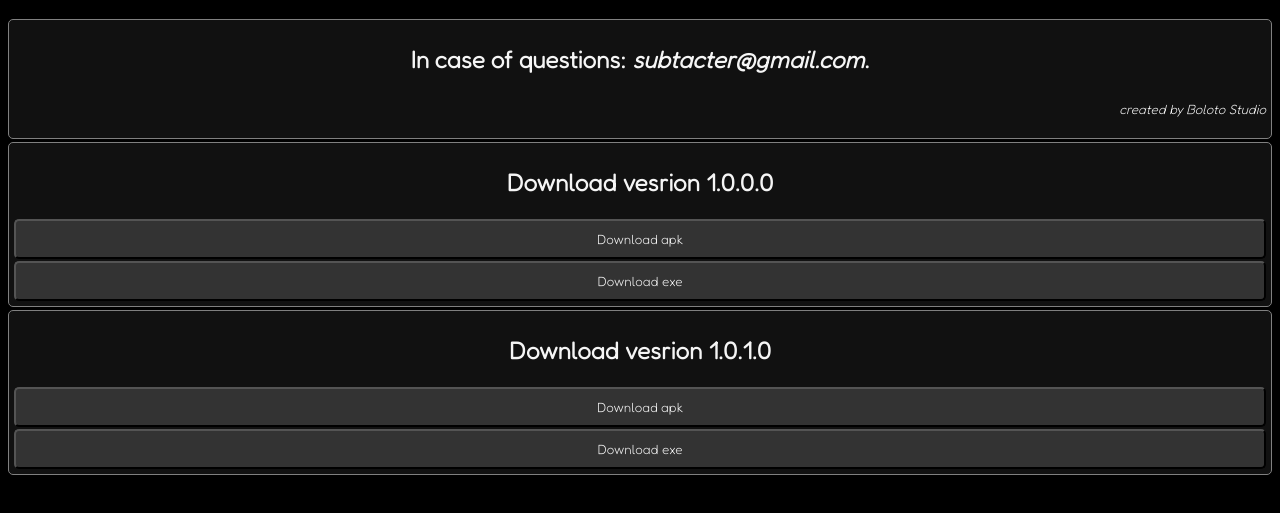
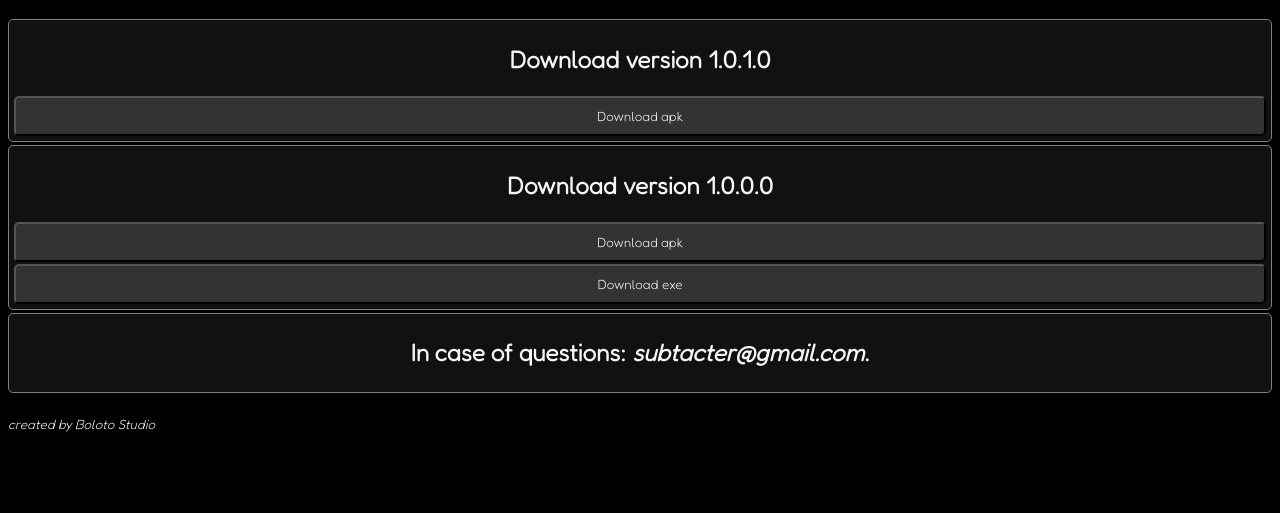
Before and after one commit to tacterex/boloto_downloader_d1, a plain HTML site: page index.html in a window 1280 px wide. Shown: the part 63-576 px from the top of the page. Drawn offline with Linux system fonts and the light colour scheme.

Commit message:
Update index.html

```diff
--- a/index.html
+++ b/index.html
@@ -1,5 +1,6 @@
 <!DOCTYPE html>
 <html lang="en">
+
 <head>
     <meta charset="UTF-8">
     <meta http-equiv="X-UA-Compatible" content="IE=edge">
@@ -35,46 +36,25 @@
         a{
             color: whitesmoke;
         }
-        p{
-            text-align: right;
-        }
     </style>
     <title>Download boloto</title>
 </head>
 <body>
     <h1>Welcome to Boloto downloader</h1>
-
+    <section>
+        <h2>Download version 1.0.1.0</h2>
+        <button onclick="window.open('https://drive.google.com/file/d/1tNOK6mYj0crXGGk9LQ2Rkaj7VUrmmTu6/view?usp=sharing', '_blank')">Download apk</button>
+    </section>
+    <section>
+        <h2>Download version 1.0.0.0</h2>
+        <button onclick="window.open('https://drive.google.com/file/d/1vECvucSnlL8FV53OgatnKPi_Y-tC_AyX/view?usp=sharing', '_blank')">Download apk</button>
+        <button onclick="window.open('https://drive.google.com/file/d/1DeOXMxjib5E_h_hPAdaApSNmEzPBceVj/view?usp=sharing', '_blank')">Download exe</button>
+    </section>
     <section>
         <h2>In case of questions: <i>subtacter@gmail.com</i>.</h2>
-        <p><sub><i>created by Boloto Studio</i></sub></p>
     </section>
+    <p><sub><i>created by Boloto Studio</i></sub></p>
 
-    <script>
-        const VESRSION = ["1.0.0.0", "1.0.1.0"]
-        const LINKS = [
-            ["https://drive.google.com/file/d/1vECvucSnlL8FV53OgatnKPi_Y-tC_AyX/view?usp=sharing",
-             "https://drive.google.com/file/d/1DeOXMxjib5E_h_hPAdaApSNmEzPBceVj/view?usp=sharing"],
-            ["",
-             ""]
-        ]
-        if(VESRSION.length == LINKS.length){
-            console.log("Building!")
-            for(let i = 0; i < VESRSION.length; i++){
-                let section = document.createElement("section")
-                let h2 = document.createElement("h2")
-                h2.innerHTML = "Download vesrion " + VESRSION[i]
-                let apk = document.createElement("button")
-                apk.innerHTML = "Download apk"
-                apk.addEventListener("click", function(){window.open(LINKS[i][0])})
-                let exe = document.createElement("button")
-                exe.innerHTML = "Download exe"
-                exe.addEventListener("click", function(){window.open(LINKS[i][1], '_blank')})
-                section.appendChild(h2)
-                section.appendChild(apk)
-                section.appendChild(exe)
-                document.querySelector("body").appendChild(section)
-            }
-        }
-    </script>
+
 </body>
 </html>
```
